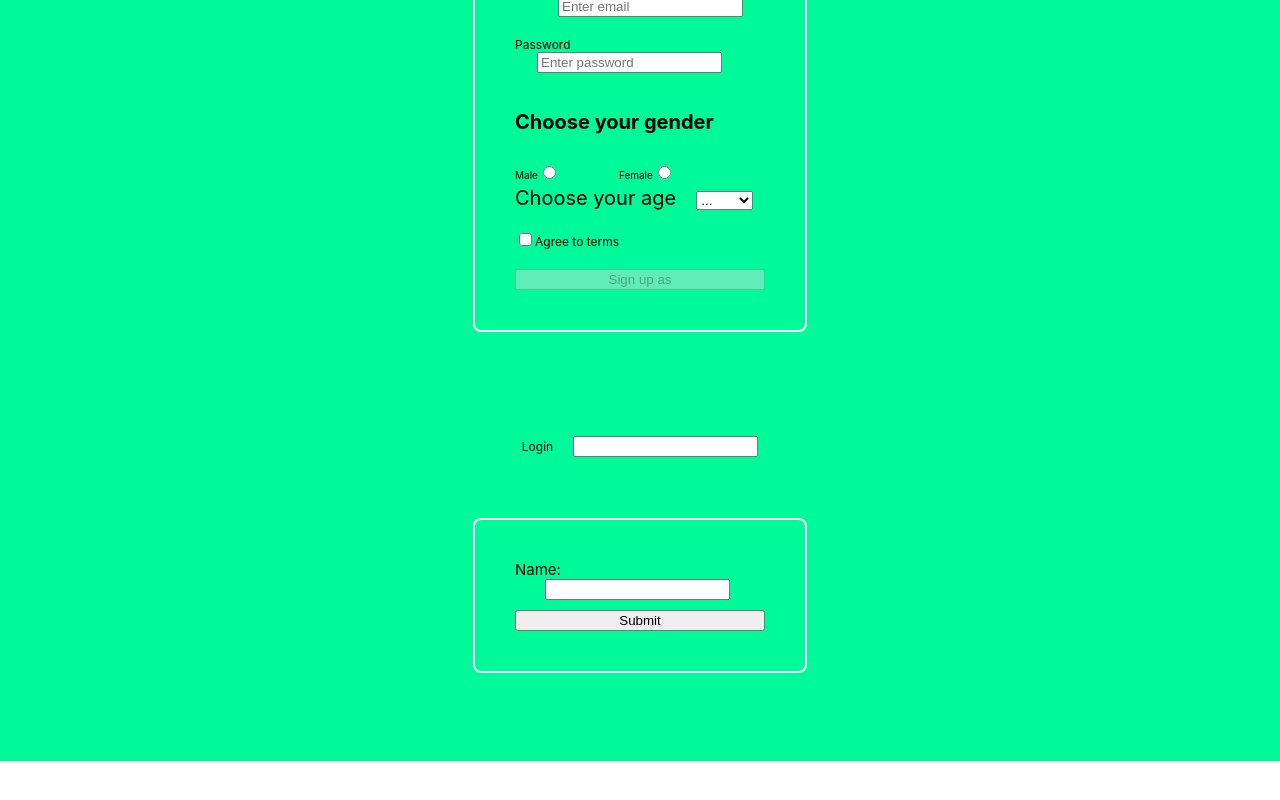
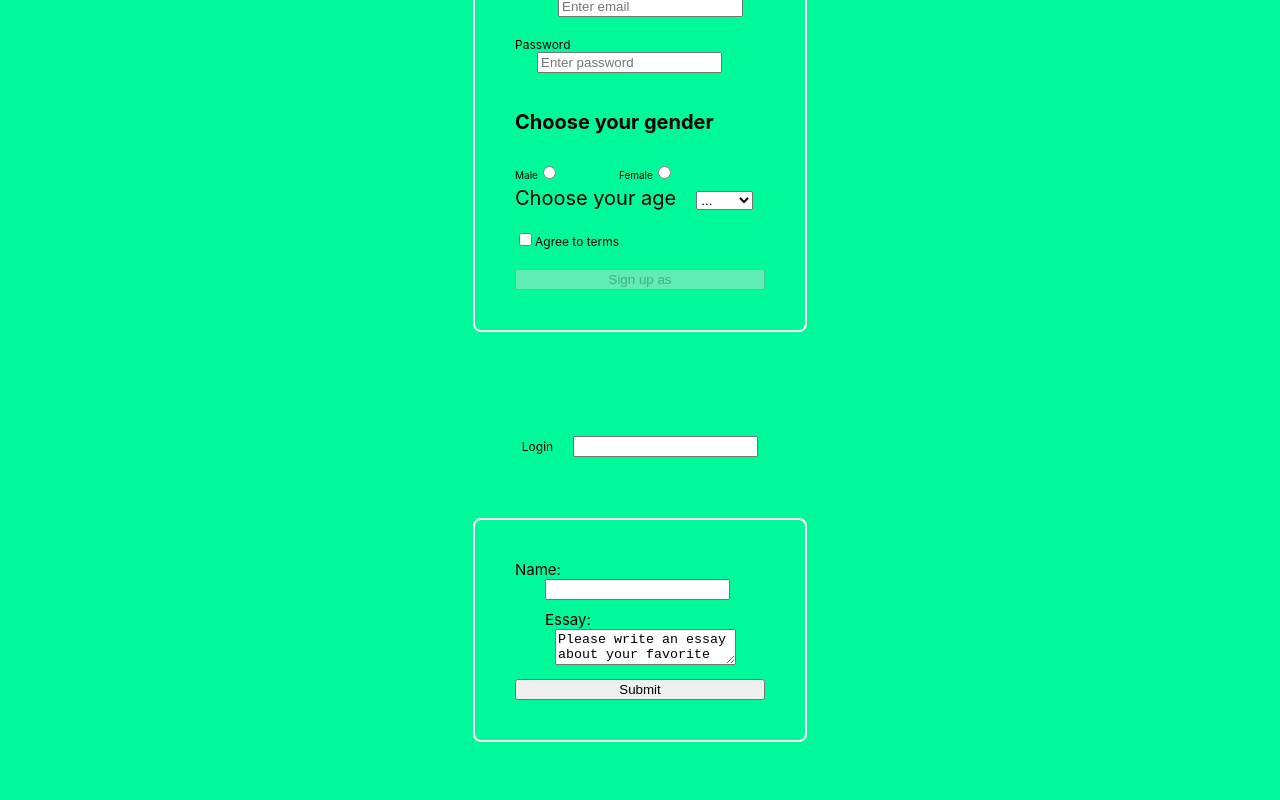
Before and after one commit to VictorSelischev/react-49-conspect, a React (Create React App) app: page / in a window 1280 px wide. Shown: the part 1467-2267 px from the top of the page. Before the commit the page ends 2228 px from the top, so only its background shows below. Built offline with nearby package versions, Linux system fonts and the light colour scheme.

Commit message:
Update NameForm.jsx

```diff
--- a/src/components/NameForm/NameForm.jsx
+++ b/src/components/NameForm/NameForm.jsx
@@ -2,14 +2,17 @@ import { Component } from 'react';
 
 class NameForm extends Component {
   state = {
-    value: '',
+    input: '',
+    textarea: 'Please write an essay about your favorite DOM element.',
   };
 
   handleChange = event => {
-    console.log(event);
-    console.log(event.target);
-    console.log(event.target.value);
-    this.setState({ value: event.target.value });
+    console.log(event); // событие
+    console.log(event.target); // элемент, на котором было событие
+    console.log(event.target.value); // значение элемента, на котором было событие
+    console.log(event.target.localName); // локальное (собственное) имя элемента, на котором было событие
+    const { localName, value } = event.target;
+    this.setState({ [localName]: value });
   };
 
   handleSubmit = event => {
@@ -42,6 +45,16 @@ class NameForm extends Component {
             name="name"
           />
         </label>
+        <label
+          style={{ fontSize: '15px', marginLeft: '30px', marginBottom: '10px' }}
+        >
+          Essay:
+          <textarea
+            style={{ marginLeft: '10px' }}
+            value={this.state.textarea}
+            onChange={this.handleChange}
+          />
+        </label>
         <input type="submit" value="Submit" />
       </form>
     );
```
